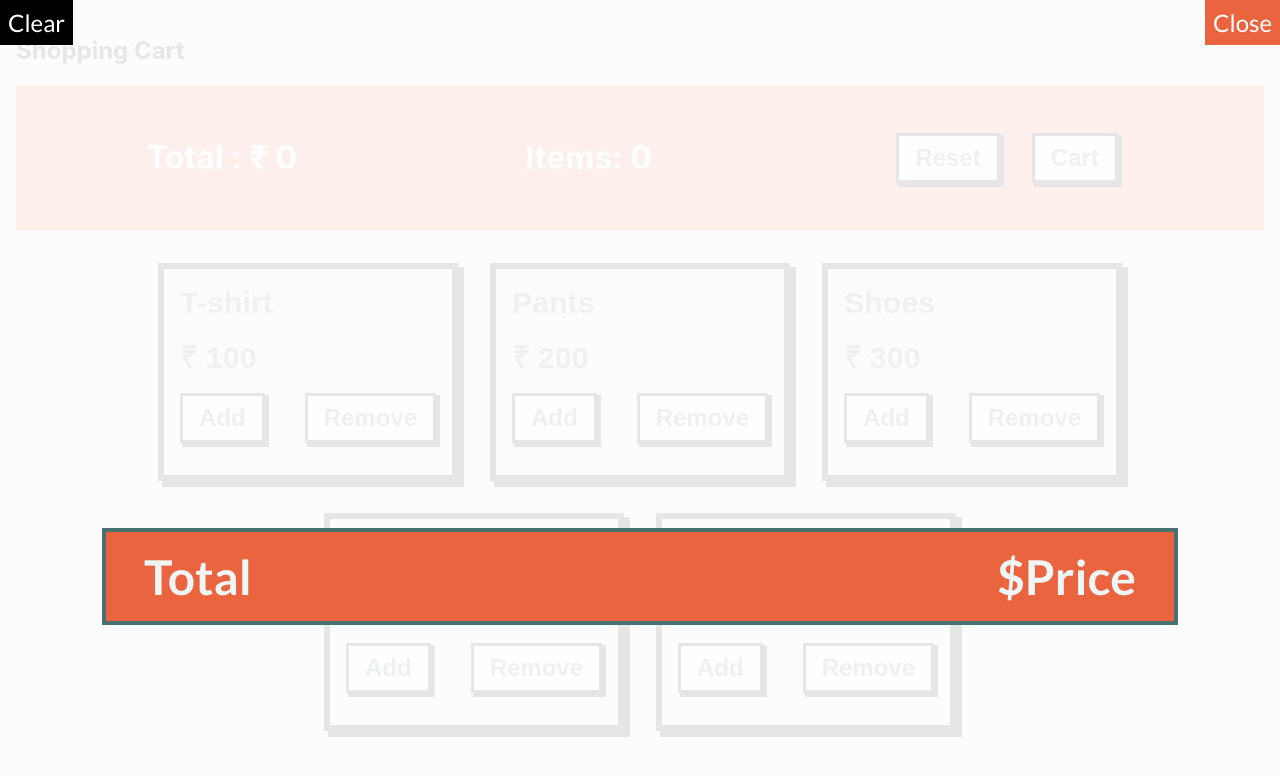
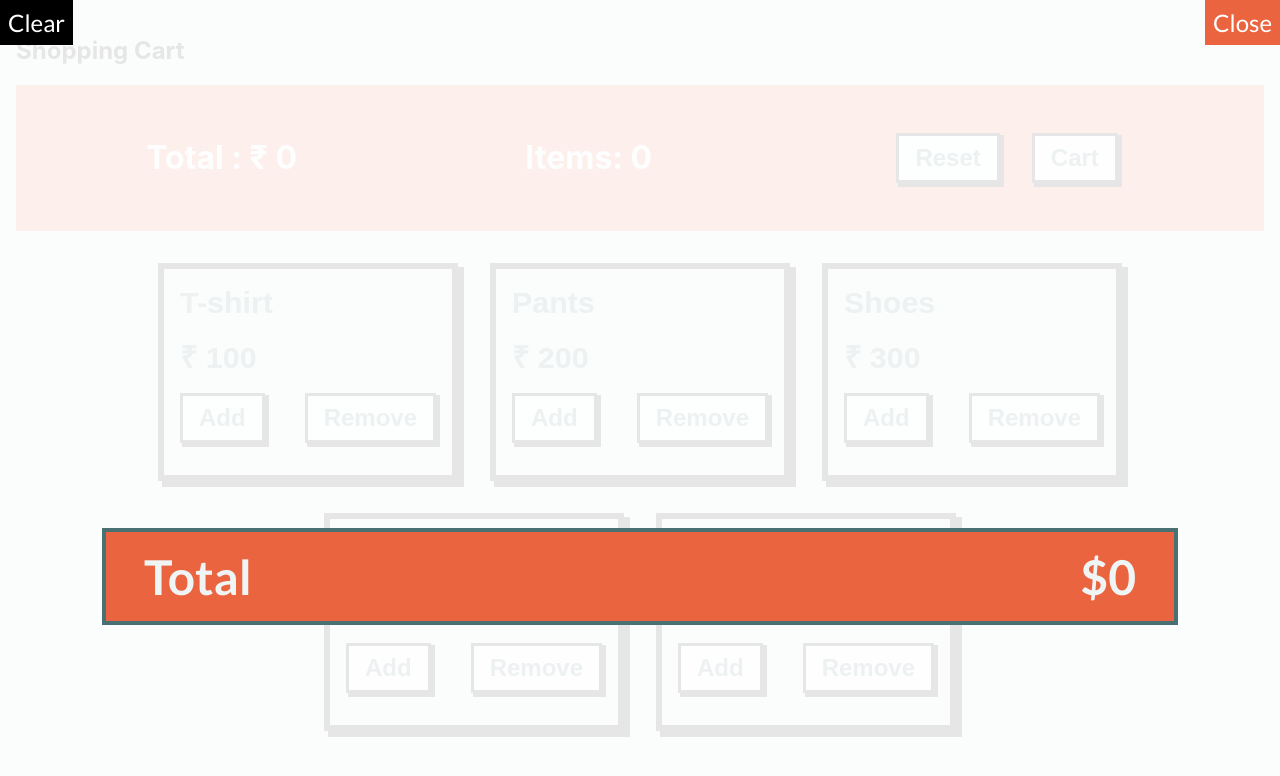
Before and after one commit to HimanshuKanwar2001/React-hooks-001, a React (Create React App) app in the folder shopping-cart-Context-main/: page / in a window 1280 px wide. Both pictures are taken after a click on the button "Cart". Shown: the top 776 px of the page. Built offline with nearby package versions, Linux system fonts and the light colour scheme; a web font is replaced by a local one.

Commit message:
Removing Item From the cart

```diff
--- a/shopping-cart-Context-main/src/components/CartModal.jsx
+++ b/shopping-cart-Context-main/src/components/CartModal.jsx
@@ -2,8 +2,8 @@ import React from "react";
 import styles from "../styles/CartModal.module.css";
 import { useValue } from "../itemContext";
 
-function CartModal({ toggle }) {
-  const { cart } = useValue();
+function CartModal() {
+  const { cart,clear,total,toggle } = useValue();
   console.log(cart);
 
   return (
@@ -11,7 +11,7 @@ function CartModal({ toggle }) {
       <div className={styles.closeButton} onClick={() => toggle()}>
         Close
       </div>
-      <div className={styles.clearButton}>Clear</div>
+      <div className={styles.clearButton} onClick={()=>clear()}>Clear</div>
       <div className={styles.itemContainer}>
         {cart.map((item) => {
           return (
@@ -25,7 +25,7 @@ function CartModal({ toggle }) {
       </div>
       <div className={styles.total}>
         <div className={styles.totalText}>Total</div>
-        <div className={styles.totalPrice}>$Price</div>
+        <div className={styles.totalPrice}>${total}</div>
       </div>
     </div>
   );
--- a/shopping-cart-Context-main/src/components/ItemCard.jsx
+++ b/shopping-cart-Context-main/src/components/ItemCard.jsx
@@ -28,7 +28,7 @@ function ItemCard({ id,name, price }) {
         <button className={styles.itemButton} onClick={() => handleAdd({id,name,price})}>
           Add
         </button>
-        <button className={styles.itemButton} onClick={() => handleRemove(price)}>
+        <button className={styles.itemButton} onClick={() => handleRemove(id)}>
           Remove
         </button>
       </div>
--- a/shopping-cart-Context-main/src/itemContext.js
+++ b/shopping-cart-Context-main/src/itemContext.js
@@ -32,14 +32,25 @@ function CustomItemContext({ children }) {
     setItem(item + 1);
   };
 
-  const handleRemove = (price) => {
-    if (total <= 0) {
-      return;
+  const handleRemove = (id) => {
+    const index = cart.findIndex((item) => item.id === id);
+    if (index !== -1) {
+      cart[index].qty--;
+      setTotal(total - cart[index].price);
+      setItem(item - 1);
+      if(cart[index].qty === 0){
+        cart.splice(index,1);
+      }
+
     }
-    setTotal((prevState) => prevState - price);
-    setItem((prevState) => prevState - 1);
+    setCart(cart);
   };
 
+  const clear = () => {
+    setCart([]);
+    setTotal(0);
+    setItem(0);
+  };
   const handleReset = () => {
     setTotal(0);
     setItem(0);
@@ -57,6 +68,7 @@ function CustomItemContext({ children }) {
         handleReset,
         toggle,
         cart,
+        clear,
       }}
     >
       {showCart && <CartModal toggle={toggle} />}
```
